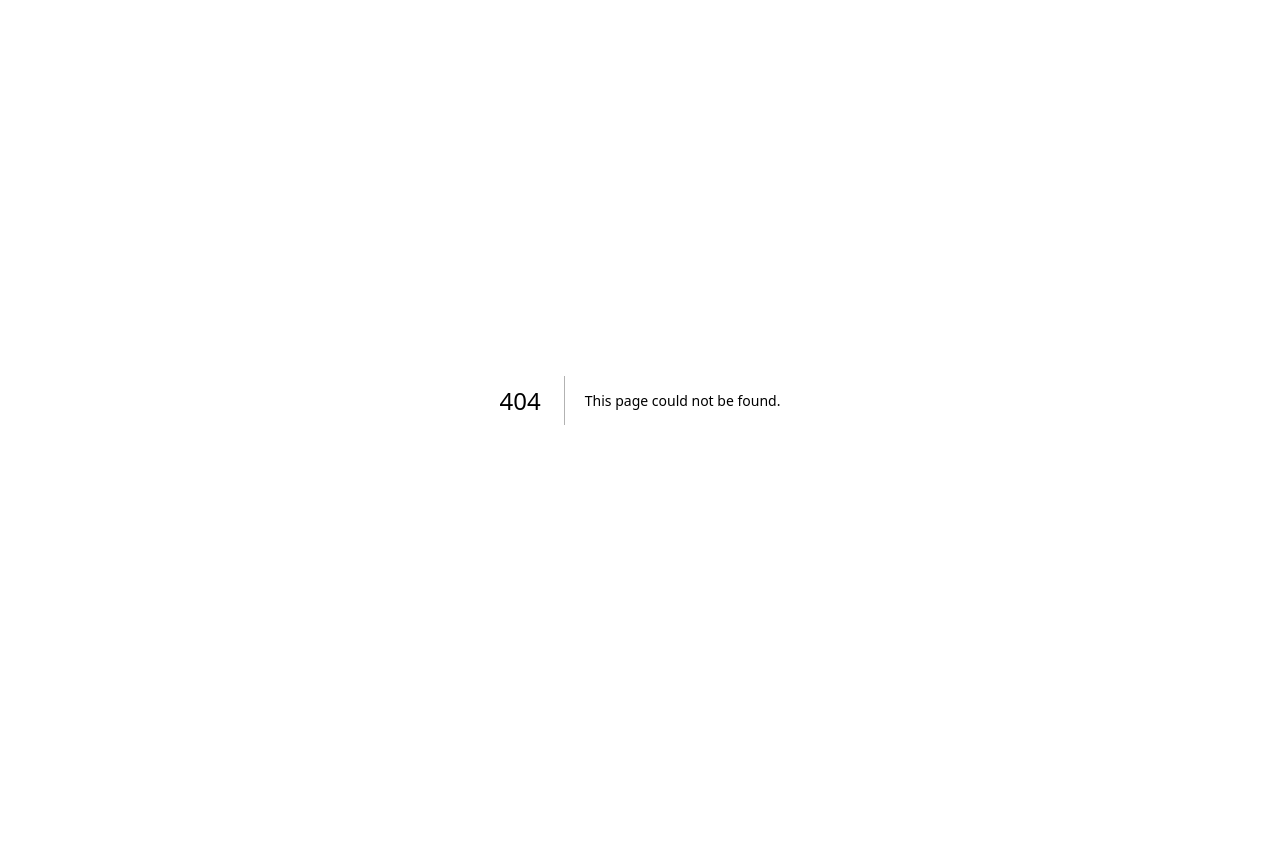
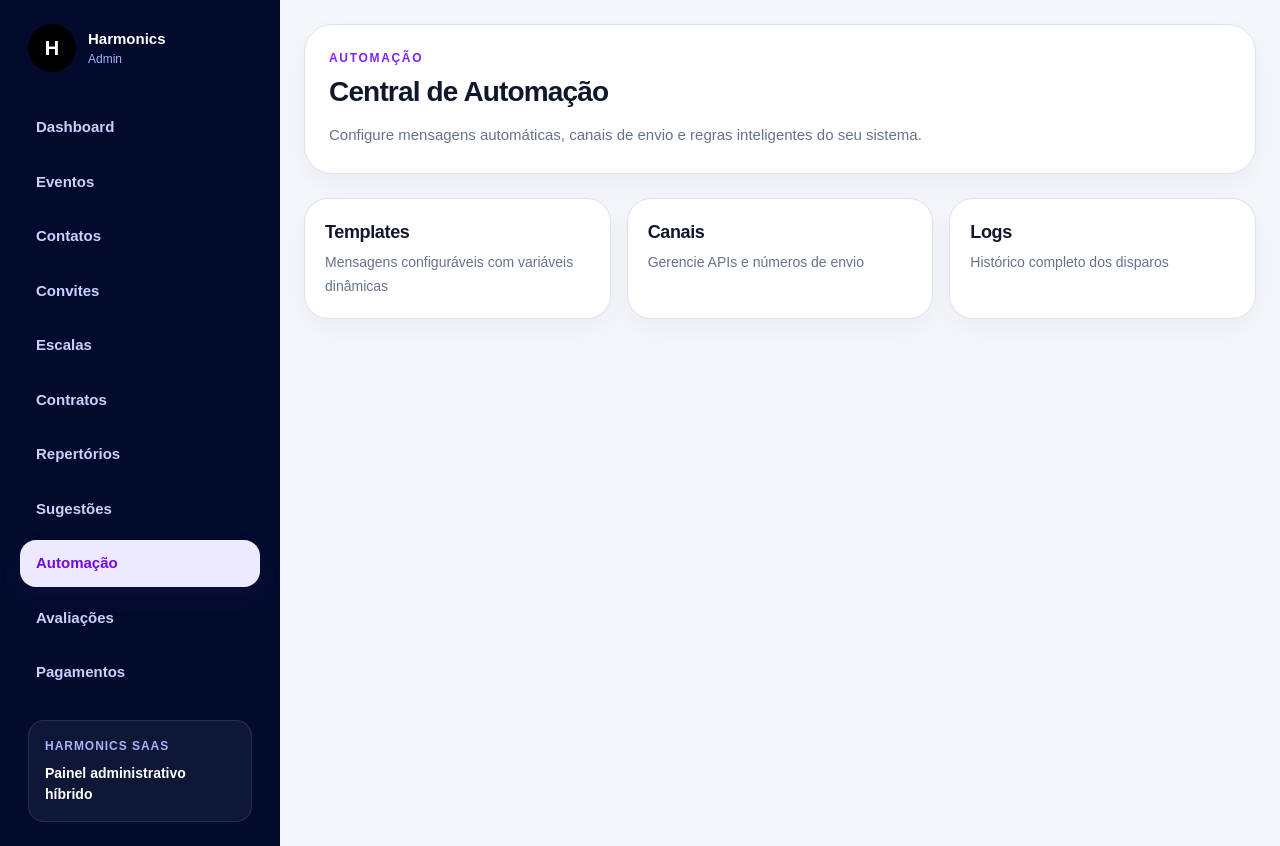
Before and after one commit to focoemcanto-pixel/harmonics-app, a Next.js app: page /automacoes in a window 1280 px wide. Before the commit this address had no page. Before the commit the page ends 800 px from the top, so only its background shows below. Built offline with nearby package versions, Linux system fonts and the light colour scheme.

Commit message:
feat: add Automação page and navigation (Central de Automação UI)
Agent-Logs-Url: https://github.com/focoemcanto-pixel/harmonics-app/sessions/9d285ddc-47c3-4d57-a472-dedd93fc76ee

Co-authored-by: focoemcanto-pixel <259577848+focoemcanto-pixel@users.noreply.github.com>

```diff
--- /dev/null
+++ b/app/automacoes/page.js
@@ -0,0 +1,10 @@
+import AdminShell from '@/components/layout/AdminShell';
+import AutomacoesPageClient from '@/components/automacoes/AutomacoesPageClient';
+
+export default function AutomacoesPage() {
+  return (
+    <AdminShell pageTitle="Central de Automação" activeItem="automacoes">
+      <AutomacoesPageClient />
+    </AdminShell>
+  );
+}
--- a/components/admin/AdminSidebar.js
+++ b/components/admin/AdminSidebar.js
@@ -18,6 +18,7 @@ export default function AdminSidebar({ activeItem = 'eventos' }) {
     { key: 'contratos', label: 'Contratos', href: '/contratos' },
     { key: 'repertorios', label: 'Repertórios', href: '/repertorios' },
     { key: 'sugestoes', label: 'Sugestões', href: '/sugestoes' },
+    { key: 'automacoes', label: 'Automação', href: '/automacoes' },
     { key: 'avaliacoes', label: 'Avaliações', href: '/avaliacoes' },
     { key: 'pagamentos', label: 'Pagamentos', href: '/pagamentos' },
   ];
--- /dev/null
+++ b/components/automacoes/AutomacoesPageClient.js
@@ -0,0 +1,57 @@
+'use client';
+
+function Card({ title, desc, href }) {
+  return (
+    <a
+      href={href}
+      className="block rounded-[24px] border border-[#dbe3ef] bg-white p-5 shadow-[0_10px_26px_rgba(17,24,39,0.04)] transition hover:shadow-[0_14px_32px_rgba(17,24,39,0.08)]"
+    >
+      <div className="text-[18px] font-black tracking-[-0.02em] text-[#0f172a]">
+        {title}
+      </div>
+      <div className="mt-1 text-[14px] leading-6 text-[#64748b]">
+        {desc}
+      </div>
+    </a>
+  );
+}
+
+export default function AutomacoesPageClient() {
+  return (
+    <div className="space-y-6">
+      {/* Hero Section */}
+      <section className="rounded-[28px] border border-[#dbe3ef] bg-white p-6 shadow-[0_10px_26px_rgba(17,24,39,0.04)]">
+        <div className="text-[12px] font-black uppercase tracking-[0.14em] text-violet-600">
+          Automação
+        </div>
+
+        <h1 className="mt-1 text-[28px] font-black tracking-[-0.03em] text-[#0f172a]">
+          Central de Automação
+        </h1>
+
+        <p className="mt-2 max-w-3xl text-[15px] leading-7 text-[#64748b]">
+          Configure mensagens automáticas, canais de envio e regras inteligentes do seu sistema.
+        </p>
+      </section>
+
+      {/* Cards Grid */}
+      <section className="grid gap-4 md:grid-cols-2 xl:grid-cols-3">
+        <Card
+          title="Templates"
+          desc="Mensagens configuráveis com variáveis dinâmicas"
+          href="/automacoes/templates"
+        />
+        <Card
+          title="Canais"
+          desc="Gerencie APIs e números de envio"
+          href="/automacoes/canais"
+        />
+        <Card
+          title="Logs"
+          desc="Histórico completo dos disparos"
+          href="/automacoes/logs"
+        />
+      </section>
+    </div>
+  );
+}
--- a/components/layout/AdminShell.jsx
+++ b/components/layout/AdminShell.jsx
@@ -7,6 +7,7 @@ import AdminMobileTopbar from '../admin/AdminMobileTopbar';
 import AdminBottomNav from '../admin/AdminBottomNav';
 
 const MORE_ITEMS = [
+  { label: 'Automação', href: '/automacoes', icon: '⚙️', helper: 'Central de automação' },
   { label: 'Financeiro', href: '/pagamentos', icon: '💸', helper: 'Pagamentos e caixa' },
   { label: 'Escalas', href: '/escalas', icon: '🎼', helper: 'Operação musical' },
   { label: 'Convites', href: '/convites', icon: '📨', helper: 'Chamadas e respostas' },
```
